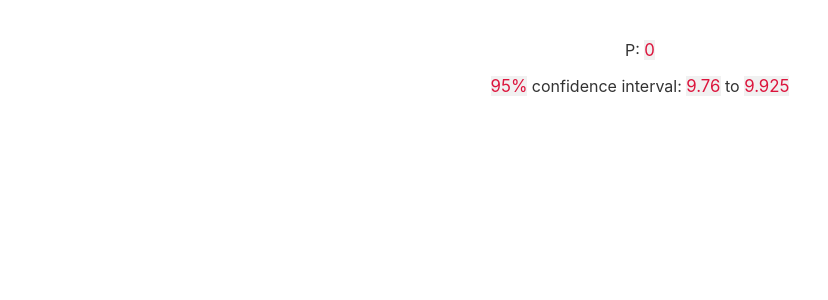
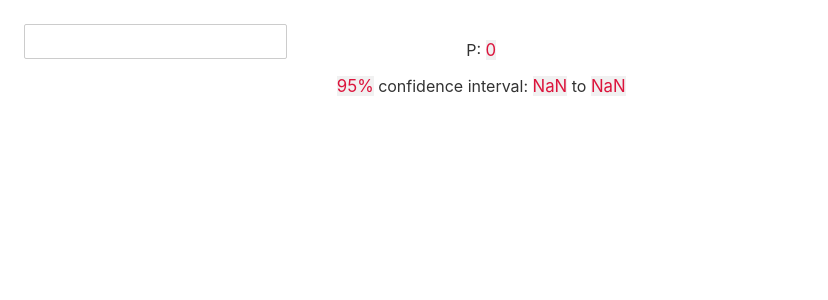
Before and after one commit to r2dev2/NearlyNormal, a Svelte app: page / in a window 1280 px wide. Shown: the top 300 px of the page, without its empty margins (0-828 px from the left). Built offline with nearby package versions, Linux system fonts and the light colour scheme.

Commit message:
list interface to entering data

```diff
--- a/src/App.svelte
+++ b/src/App.svelte
@@ -2,31 +2,56 @@
   import { onMount } from 'svelte';
   import { monteCarlo } from './stats';
 
-  const seq = [9.9, 9.7, 10, 10.1, 9.9, 9.6, 9.8, 9.8, 10, 9.5, 9.7, 10.1, 9.9, 9.6, 10.2, 9.8, 10, 9.9, 9.5, 9.9];
+  // seq = [9.9, 9.7, 10, 10.1, 9.9, 9.6, 9.8, 9.8, 10, 9.5, 9.7, 10.1, 9.9, 9.6, 10.2, 9.8, 10, 9.9, 9.5, 9.9];
+
+  function handleKeyUp({key}) {
+    if (key === 'Enter') {
+      seq = [...seq, parseFloat(newItem)];
+      newItem = '';
+    }
+  }
+
+  let seq = [];
   const confidence = 0.95;
   $: mc = monteCarlo(seq);
-  const mci = () => mc.ci(confidence);
+  $: mci = () => mc.ci(confidence);
   const round = (num, prec) => {
     const m = Math.pow(10, prec);
     return Math.ceil(num * m) / m;
   };
   const roundConf = n => round(n, 3);
+  $: newItem = '';
 </script>
 
 <main>
-  <p>P: <span class="num">{mc.p(v => v >= 10)}</span></p>
-  <p><span class="num">{confidence * 100}%</span>
-    confidence interval:
-    <span class="num">{roundConf(mci().left)}</span> to
-    <span class="num">{roundConf(mci().right)}</span></p>
+  <div class="input">
+    {#each seq as s}
+      <p class="num">{s}</p>
+    {/each}
+    <input type="text" bind:value={newItem} on:keyup={handleKeyUp} />
+  </div>
+  <div class="info">
+    <p>P: <span class="num">{mc.p(v => v >= 10)}</span></p>
+    <p><span class="num">{confidence * 100}%</span>
+      confidence interval:
+      <span class="num">{roundConf(mci().left)}</span> to
+      <span class="num">{roundConf(mci().right)}</span>
+    </p>
+  </div>
 </main>
 
 <style>
   main {
-    text-align: center;
+    display: flex;
+    flex-direction: row;
+    margin: auto;
     padding: 1em;
     max-width: 240px;
     margin: 0 auto;
+  }
+
+  .info {
+    padding-left: 50px;
   }
 
   h1 {
@@ -34,6 +59,10 @@
     text-transform: uppercase;
     font-size: 4em;
     font-weight: 100;
+  }
+
+  .info {
+    text-align: center;
   }
 
   .num {
--- a/src/stats.js
+++ b/src/stats.js
@@ -7,6 +7,7 @@ function monteCarloSample(seq) {
 }
 
 function mean(seq) {
+  if (seq.length === 0) return NaN;
   return seq.reduce((sum, num) => sum + num) / seq.length;
 }
 
```
